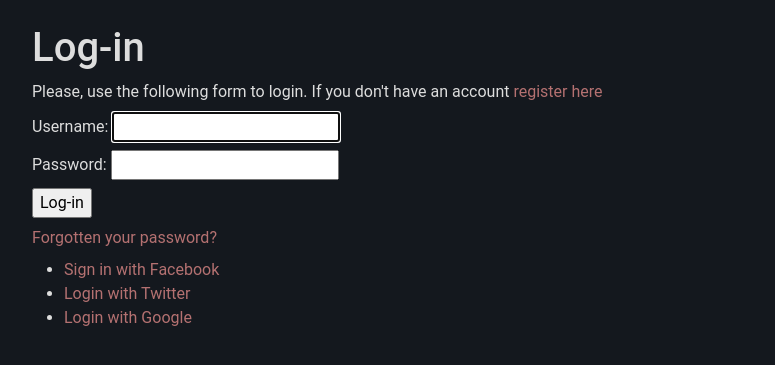
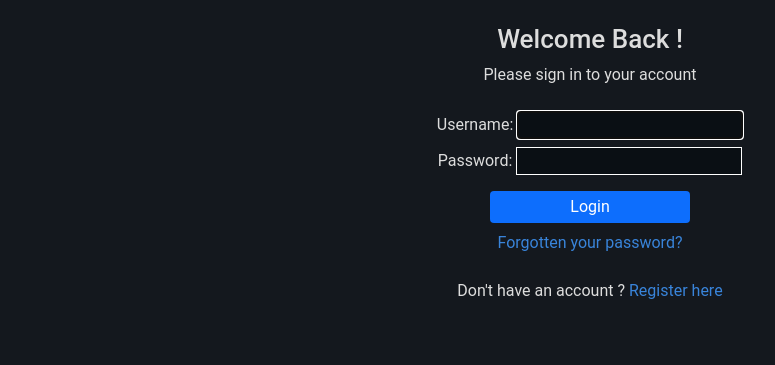
Before and after one commit to DavidHearl/cad-tips, a Django app: page /login/ in a window 1280 px wide. Shown: the part 55-420 px from the top of the page, without its empty margins (50-825 px from the left). Run offline with Django 4.2, Linux system fonts and the light colour scheme.

Commit message:
added styling to account forms

```diff
--- a/blog/static/css/blog.css
+++ b/blog/static/css/blog.css
@@ -62,13 +62,38 @@ p.date {
 
 /* Extra */
 
+.account-heading {
+    font-size: 26px;
+}
+
+#id_username, #id_password {
+    border: 1px solid white;
+    background-color: rgb(10,15,20);
+    padding-left: 2px;
+    color: #ddd;
+}
+
+.submit {
+    background-color: #0d6efd;
+    padding: 4px;
+    width: 200px;
+    border: none;
+    border-radius: 4px;
+    color: white;
+    margin: 8px;
+}
+
+ul {
+    list-style: none;
+}
+
 .comment {
     border: 1px solid black;
     margin-bottom: 2px;
 }
 
 a {
-    color:rgb(180, 113, 113);
+    color:rgb(57, 132, 218);
     text-decoration:none;
 }
 
--- a/blog/templates/registration/login.html
+++ b/blog/templates/registration/login.html
@@ -3,35 +3,31 @@
 {% block title %}Login{% endblock %}
 
 {% block content %}
-	<h1>Log-in</h1>
+
+	<div class="text-center">
+
+		<h1 class="account-heading">Welcome Back !</h1>
+		<p>Please sign in to your account</p>
+
 		{% if form.errors %}
-		<p>
-		Your username and password didn't match.
-		Please try again.
-		</p>
-	{% else %}
-		<p>Please, use the following form to login. If you don't have an account <a href="{% url 'blog:register' %}">register here</a></p>
+			<p>Your username and password didn't match.</p>
+			<p>Please try again.</p>
 		{% endif %}
-	<div class="login-form">
+
+		<div class="login-form my-4">
 			<form action="{% url 'blog:login' %}" method="post">
 				{{ form.as_p }}
 				{% csrf_token %}
 				<input type="hidden" name="next" value="{{ next }}" />
-		<p><input type="submit" value="Log-in"></p>
+				<input class="submit" type="submit" value="Login">
 			</form>
-		<p><a href="{% url 'blog:password_reset' %}">Forgotten your password?</a></p>
+			<a href="{% url 'blog:password_reset' %}">Forgotten your password?</a>
 		</div>
-	<div class="social">
-		<ul>
-		<li class="facebook">
-			<a href="">Sign in with Facebook</a>
-		</li>
-		<li class="twitter">
-			<a href="">Login with Twitter</a>
-		</li>
-		<li class="google">
-			<a href="">Login with Google</a>
-		</li>
-		</ul>
+
+		<p>Don't have an account ?<a href="{% url 'blog:register' %}"> Register here</a></p>
 	</div>
+
+
+
+
 {% endblock %}
--- a/blog/templates/registration/password_reset_form.html
+++ b/blog/templates/registration/password_reset_form.html
@@ -3,11 +3,13 @@
 {% block title %}Reset your password{% endblock %}
 
 {% block content %}
-    <h1>Forgotten your password?</h1>
+<div class="text-center">
+    <h1 class="account-heading">Forgotten your password?</h1>
     <p>Enter your e-mail address to obtain a new password.</p>
     <form method="post">
         {{ form.as_p }}
-        <p><input type="submit" value="Send e-mail"></p>
+        <input class="submit" type="submit" value="Send Email">
         {% csrf_token %}
     </form>
+</div>
 {% endblock %}
```
Also changed, not shown: blog/templates/account/login.html (deleted, +0 -15 lines). Lines whose indentation alone changed are shown as unchanged.
